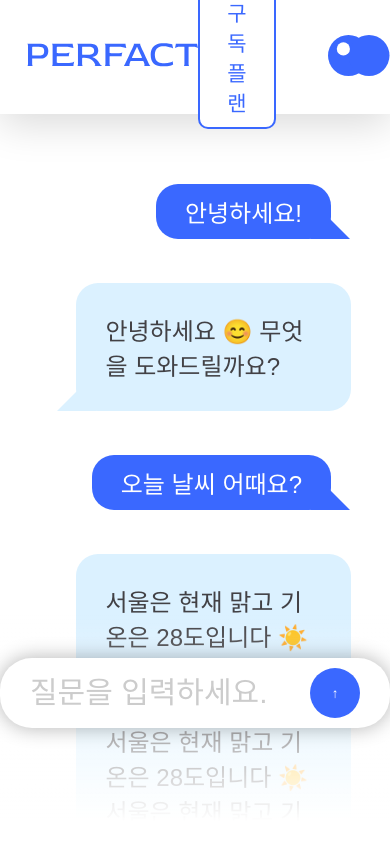
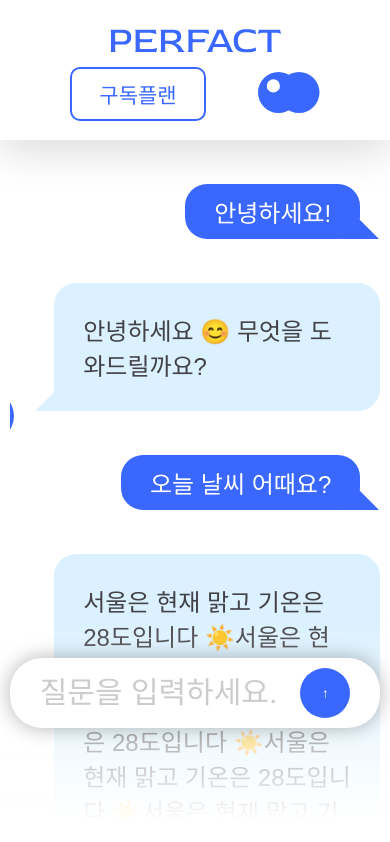
Before and after one commit to 508PERFACT/FE, a React (Vite) app: page /chatbot in a window 390 px wide. Shown: the top 842 px of the page. Built offline with nearby package versions, Linux system fonts and the light colour scheme; a web font is replaced by a local one.

Commit message:
💄: Header 반응형 추가

```diff
--- a/src/styles/components/Header.module.scss
+++ b/src/styles/components/Header.module.scss
@@ -36,3 +36,13 @@
     }
   }
 }
+
+@media (max-width: 768px) {
+  .container {
+    height: 140px;
+    .content {
+      flex-direction: column;
+      gap: 10px;
+    }
+  }
+}
--- a/src/styles/pages/ChatBotPage.module.scss
+++ b/src/styles/pages/ChatBotPage.module.scss
@@ -76,7 +76,7 @@
     .chatInputForm {
       @include flex($justify-content: space-between);
       box-shadow: 0 0 20px rgba(0, 0, 0, 0.3);
-      width: min(100%, 924px);
+      width: min(95vw, 924px);
       padding: 10px 30px;
       margin-top: 43px;
       border-radius: 32px;
@@ -122,7 +122,7 @@
         $justify-content: flex-start
       );
       margin-top: calc(184px);
-      width: min(calc(1920px - 1040px), 80vw);
+      width: min(calc(1920px - 1040px), 95vw);
       padding-bottom: 300px;
       overflow-y: auto;
     }
```
